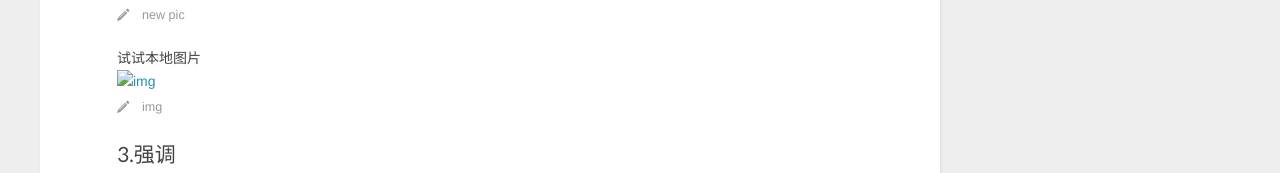
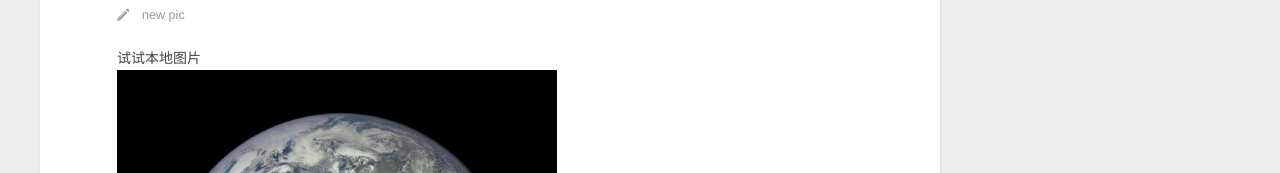
Before and after one commit to malesive/malesive.github.io, a plain HTML site: page 2016/03/08/简单的markdown语法/index.html in a window 1280 px wide. Shown: the part 779-952 px from the top of the page. Drawn offline with nearby package versions, Linux system fonts and the light colour scheme.

Commit message:
Site updated: 2016-03-08 20:12:10

```diff
--- a/2016/03/08/简单的markdown语法/index.html
+++ b/2016/03/08/简单的markdown语法/index.html
@@ -65,7 +65,7 @@
 
         <p>这篇文章简单记录了markdown的语法，方便以后写文章查询用<br><a id="more"></a></p>
 <h2 id="1-标题"><a href="#1-标题" class="headerlink" title="1.标题"></a>1.标题</h2><p>使用#号，一个到五个，后面有空格，表示层级  </p>
-<h2 id="2-图片"><a href="#2-图片" class="headerlink" title="2.图片"></a>2.图片</h2><p>可以使用这个格式!+[Alt text]+(/path/to/img.jpg)，正式用要去掉+号<br><img src="https://raw.githubusercontent.com/malesive/learngit/master/github.io%20backup/images/testImage.jpg" alt="new pic"><br>试试本地图片<br><img src="/public/images/earth.jpg" alt="img"> </p>
+<h2 id="2-图片"><a href="#2-图片" class="headerlink" title="2.图片"></a>2.图片</h2><p>可以使用这个格式!+[Alt text]+(/path/to/img.jpg)，正式用要去掉+号<br><img src="https://raw.githubusercontent.com/malesive/learngit/master/github.io%20backup/images/testImage.jpg" alt="new pic"><br>试试本地图片<br><img src="/images/earth.jpg" alt="img"> </p>
 <h2 id="3-强调"><a href="#3-强调" class="headerlink" title="3.强调"></a>3.强调</h2><p>在首尾加星号或者下划线，以数量区分，比如<br><em>强调</em> 或者 <em>强调</em>  (示例：斜体)<br><strong>加重强调</strong> 或者 <strong>加重强调</strong> (示例：粗体)<br><strong><em>特别强调</em></strong> 或者 <strong><em>特别强调</em></strong> (示例：粗斜体)  </p>
 <h2 id="4-代码"><a href="#4-代码" class="headerlink" title="4.代码"></a>4.代码</h2><p>单行代码在首尾加上键盘左上角的重音符，也就是使用反引号(esc键下面的按钮)将代码包裹起来, 比如<code>bitcode</code><br>多行代码用使用制表符或者至少4个空格进行缩进的行（好像还要加个回车），比如   </p>
 <pre><code>- (BOOL)application:(UIApplication *)application didFinishLaunchingWithOptions:(NSDictionary *)launchOptions {
```
